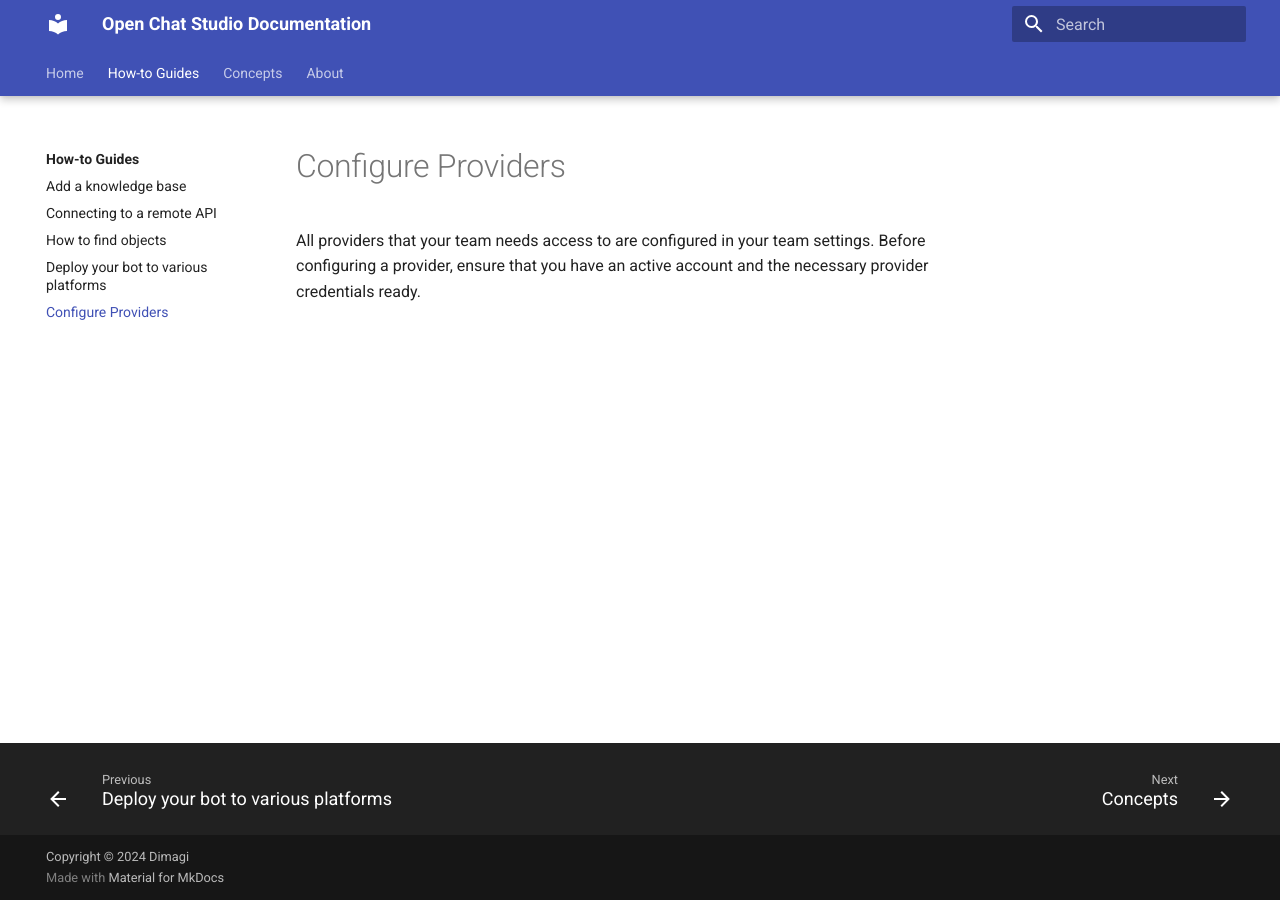
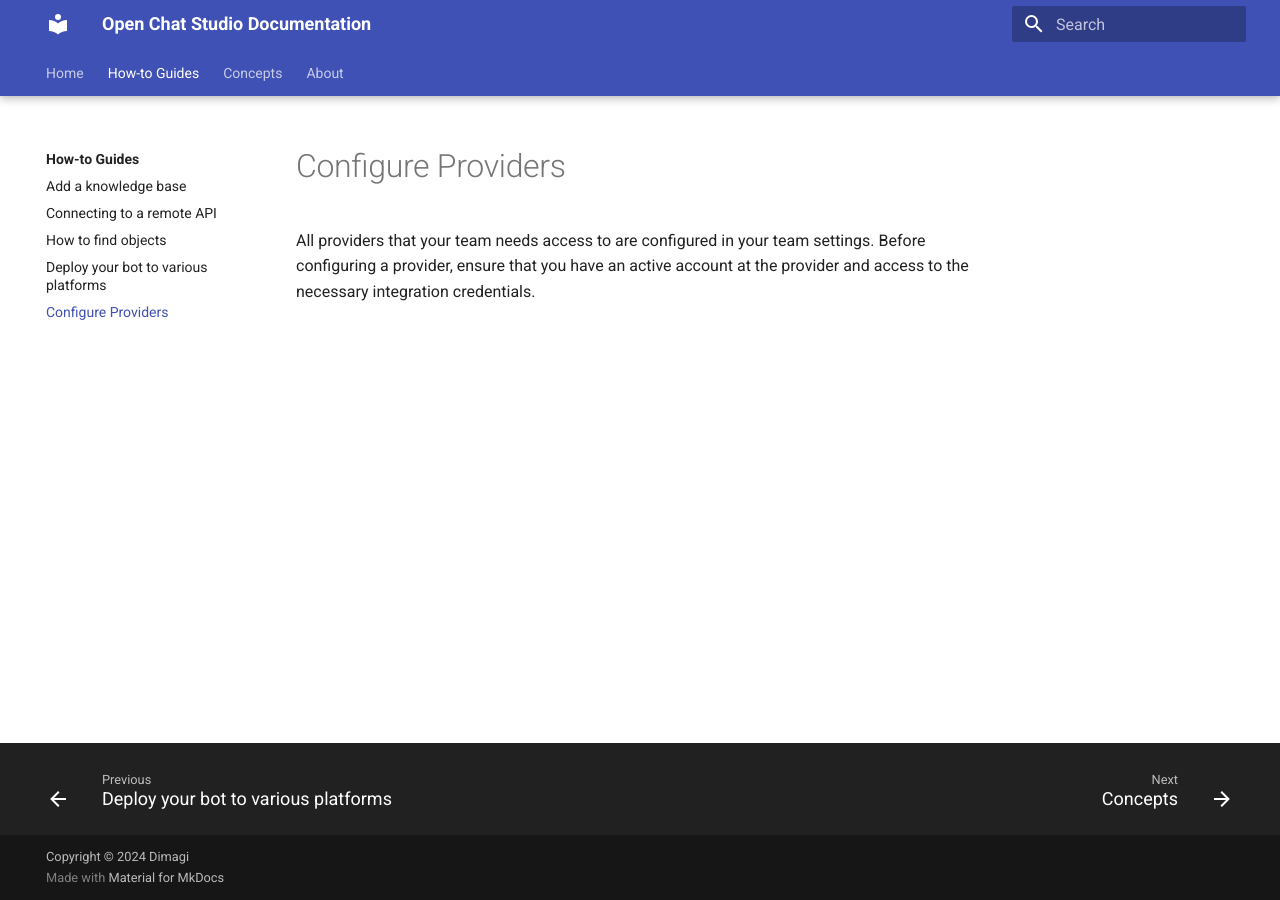
Before and after one commit to dimagi/open-chat-studio-docs, an MkDocs documentation site: the page built from docs/how-to/configure_providers.md, in a window 1280 px wide. Built offline with MkDocs 1.6.1 and Material for MkDocs 9.7.7, drawn with Linux system fonts in a browser that asks for light colours.

Commit message:
Update wording on configure_providers

```diff
--- a/docs/how-to/configure_providers.md
+++ b/docs/how-to/configure_providers.md
@@ -1,2 +1,2 @@
 # Configure Providers
-All providers that your team needs access to are configured in your team settings. Before configuring a provider, ensure that you have an active account and the necessary provider credentials ready.
+All providers that your team needs access to are configured in your team settings. Before configuring a provider, ensure that you have an active account at the provider and access to the necessary integration credentials.
```
